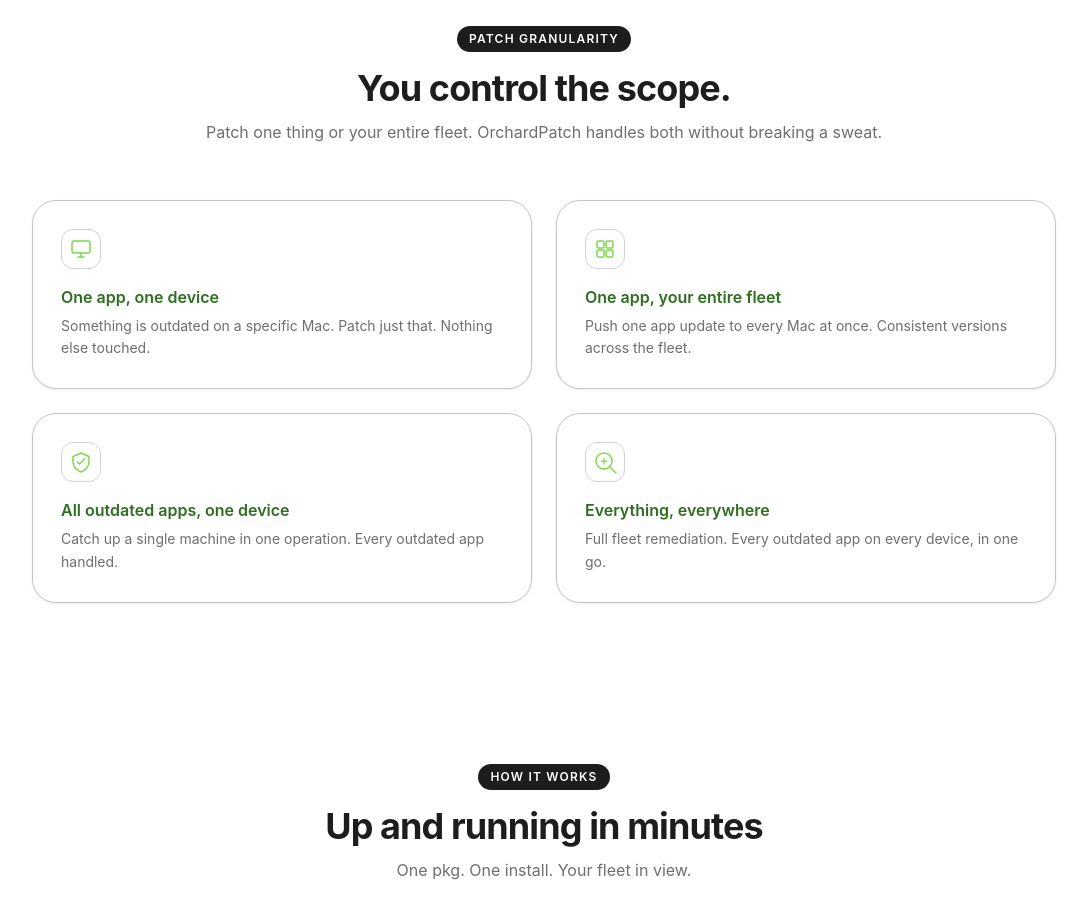
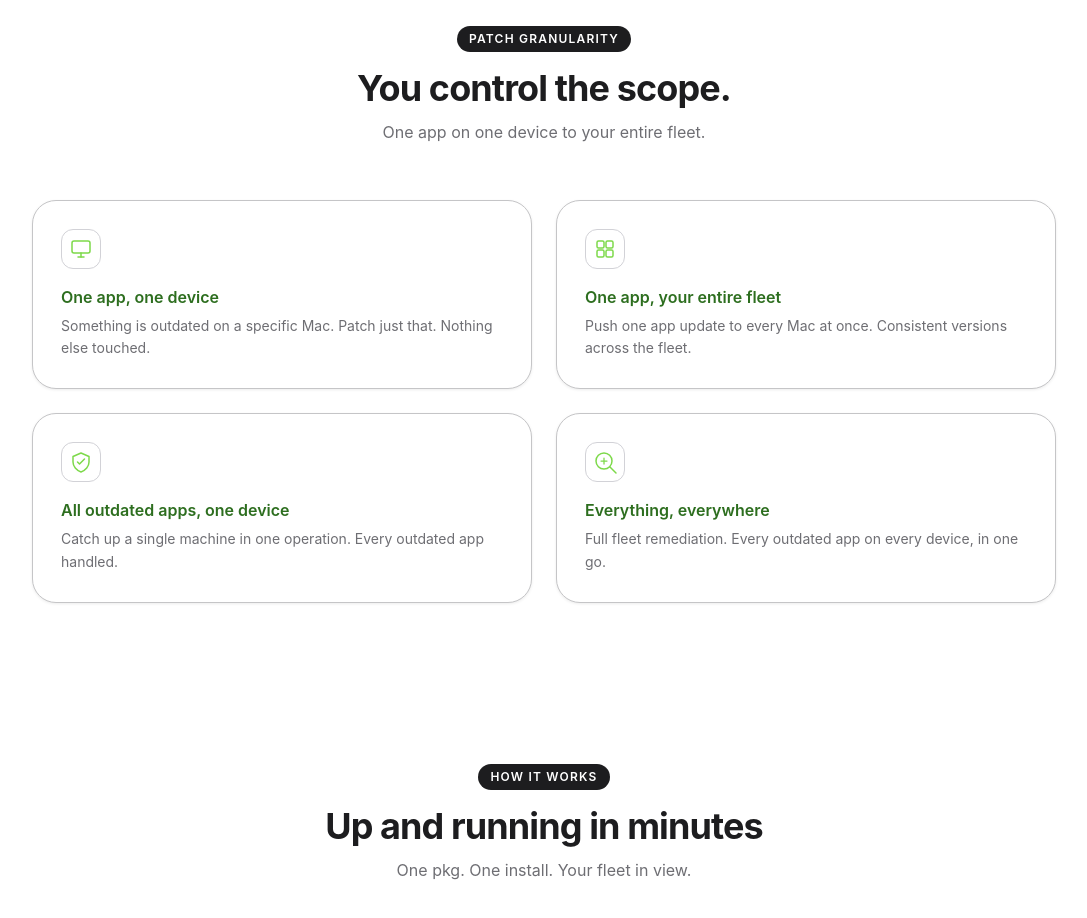
Before and after one commit to judeglenn/orchardpatch-waitlist, a Next.js app: page / in a window 1280 px wide. Shown: the part 2000-2918 px from the top of the page, without its empty margins (96-1183 px from the left). Built offline with nearby package versions, Linux system fonts and the light colour scheme.

Commit message:
copy: shorten PATCH GRANULARITY subtext

```diff
--- a/app/page.tsx
+++ b/app/page.tsx
@@ -266,7 +266,7 @@
               <h2 className="mt-4 text-3xl sm:text-4xl font-bold tracking-tight" style={{ color: "#1d1d1f" }}>
                 You control the scope.
               </h2>
-              <p className="mt-3 text-base" style={{ color: "#6e6e73" }}>Patch one thing or your entire fleet. OrchardPatch handles both without breaking a sweat.</p>
+              <p className="mt-3 text-base" style={{ color: "#6e6e73" }}>One app on one device to your entire fleet.</p>
             </div>
 
             <div className="grid grid-cols-1 sm:grid-cols-2 gap-6">
```
